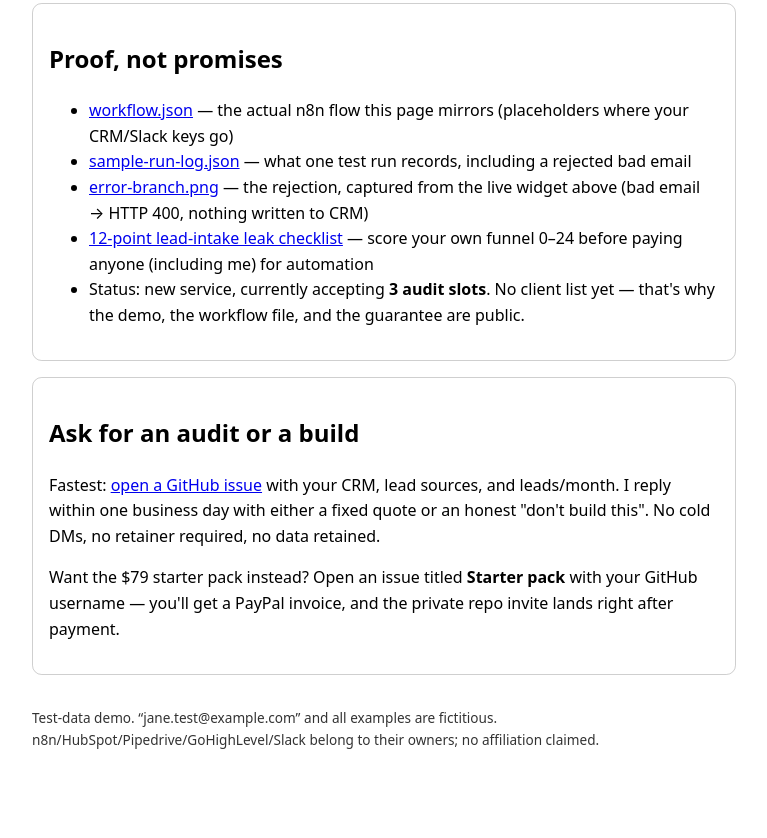
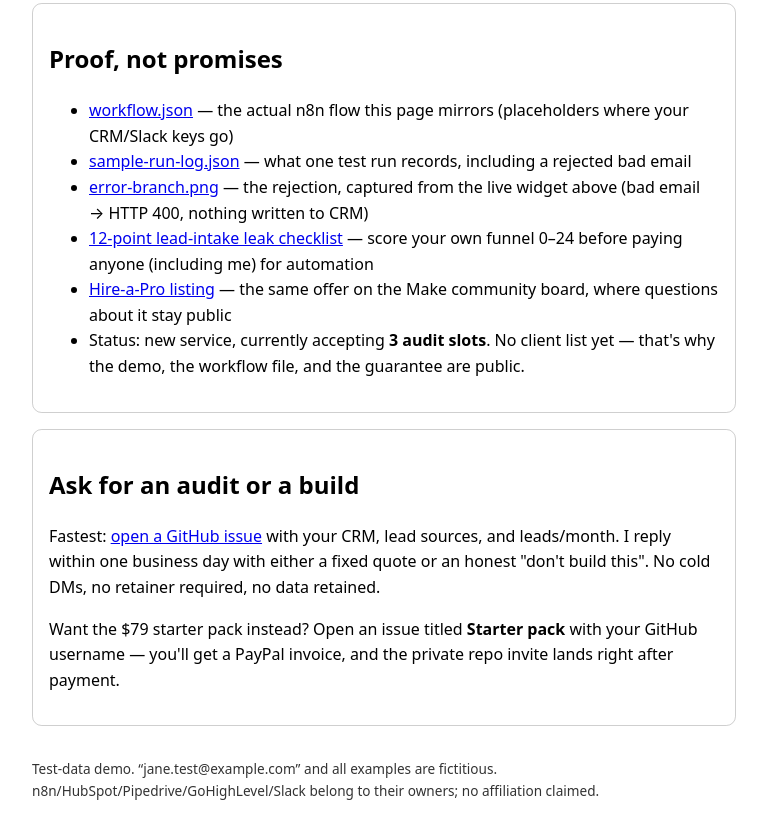
Before and after one commit to GhostCoder6969/lead-intake-automation-demo, a plain HTML site: page index.html in a window 1280 px wide. Shown: the part 1882-2720 px from the top of the page, without its empty margins (256-1023 px from the left). Before the commit the page ends 2670 px from the top, so only its background shows below. Drawn offline with Linux system fonts and the light colour scheme.

Commit message:
Exp3 v5: proof section links Make Hire-a-Pro listing

```diff
--- a/index.html
+++ b/index.html
@@ -69,6 +69,7 @@
 <li><a href="sample-run-log.json">sample-run-log.json</a> — what one test run records, including a rejected bad email</li>
 <li><a href="error-branch.png">error-branch.png</a> — the rejection, captured from the live widget above (bad email → HTTP 400, nothing written to CRM)</li>
 <li><a href="https://gist.github.com/GhostCoder6969/3180e60d3e8d3aed23eec182028d4041">12-point lead-intake leak checklist</a> — score your own funnel 0–24 before paying anyone (including me) for automation</li>
+<li><a href="https://community.make.com/t/lead-intake-into-your-crm-in-under-2-minutes-fixed-price-builds-demo-inside/114787">Hire-a-Pro listing</a> — the same offer on the Make community board, where questions about it stay public</li>
 <li>Status: new service, currently accepting <strong>3 audit slots</strong>. No client list yet — that's why the demo, the workflow file, and the guarantee are public.</li>
 </ul>
 </section>
```
